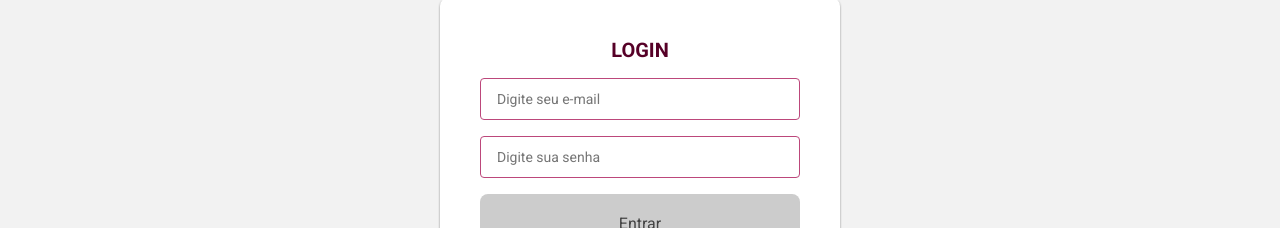
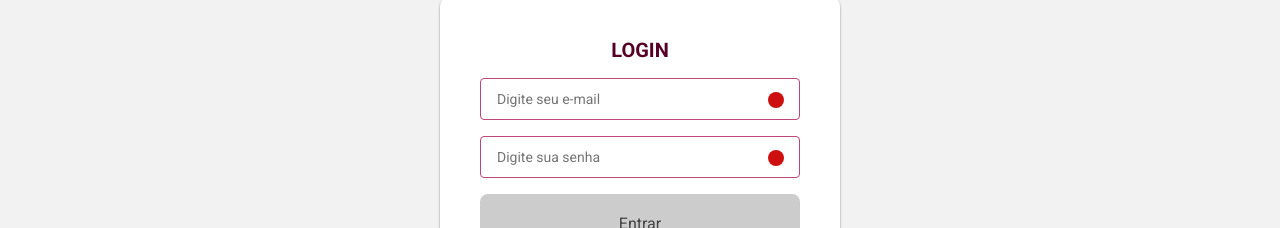
Before and after one commit to acmesquita/clean-arch-react, a React app: page /login in a window 1280 px wide. Shown: the part 327-555 px from the top of the page. Built offline with nearby package versions, Linux system fonts and the light colour scheme.

Commit message:
feat: ensure Login start with inputs with required state

```diff
--- a/src/presentation/components/input/index.tsx
+++ b/src/presentation/components/input/index.tsx
@@ -1,14 +1,25 @@
-import React from 'react'
+import { FormLoginContext } from '@/presentation/context/form/form-context'
+import React, { useContext } from 'react'
+import styles from './styles.scss'
 
 type Props = React.DetailedHTMLProps<React.InputHTMLAttributes<HTMLInputElement>, HTMLInputElement>
 
 const Input: React.FC<Props> = (props: Props) => {
+  const values = useContext(FormLoginContext)
   const enableInput = (event: React.FocusEvent<HTMLInputElement>): void => {
     event.target.readOnly = false
   }
 
+  function getTitle (): string {
+    return values[`${props.name}Error`]
+  }
+
   return (
-    <input {...props} readOnly onFocus={enableInput}/>
+    <div className={styles.inputWrapper}>
+      <input {...props} readOnly onFocus={enableInput}/>
+      <span title={getTitle()} data-testid={`${props.name}-status`} className={getTitle() ? styles.error : ''}></span>
+    </div>
+
   )
 }
 
--- /dev/null
+++ b/src/presentation/components/input/styles.scss
@@ -0,0 +1,23 @@
+@import '../../styles/colors.scss';
+
+.inputWrapper {
+  position: relative;
+  display: flex;
+  align-items: center;
+
+  input {
+    flex: 1;
+  }
+
+  .error::before {
+    cursor: help;
+    content: "";
+    width: 16px;
+    height: 16px;
+    border-radius: 50%;
+    background-color: #cd0f0f;
+    position: absolute;
+    right: 16px;
+    top: 14px;
+  }
+}
--- a/src/presentation/context/form/form-context.tsx
+++ b/src/presentation/context/form/form-context.tsx
@@ -3,6 +3,8 @@ import { createContext } from 'react'
 export type StateProps = {
   isLoading: boolean
   errorMessage: string
+  emailError: string
+  passwordError: string
 }
 
 export const FormLoginContext = createContext({} as StateProps)
--- a/src/presentation/pages/login/login.tsx
+++ b/src/presentation/pages/login/login.tsx
@@ -7,8 +7,11 @@ import { FormLoginContext, StateProps } from '@/presentation/context/form/form-c
 const Login: React.FC = () => {
   const [state] = useState<StateProps>({
     isLoading: false,
-    errorMessage: ''
+    errorMessage: '',
+    emailError: 'Campo obrigatório',
+    passwordError: 'Campo obrigatório'
   })
+
   return (
     <div className={styles.loginWrapper}>
       <Header />
```
